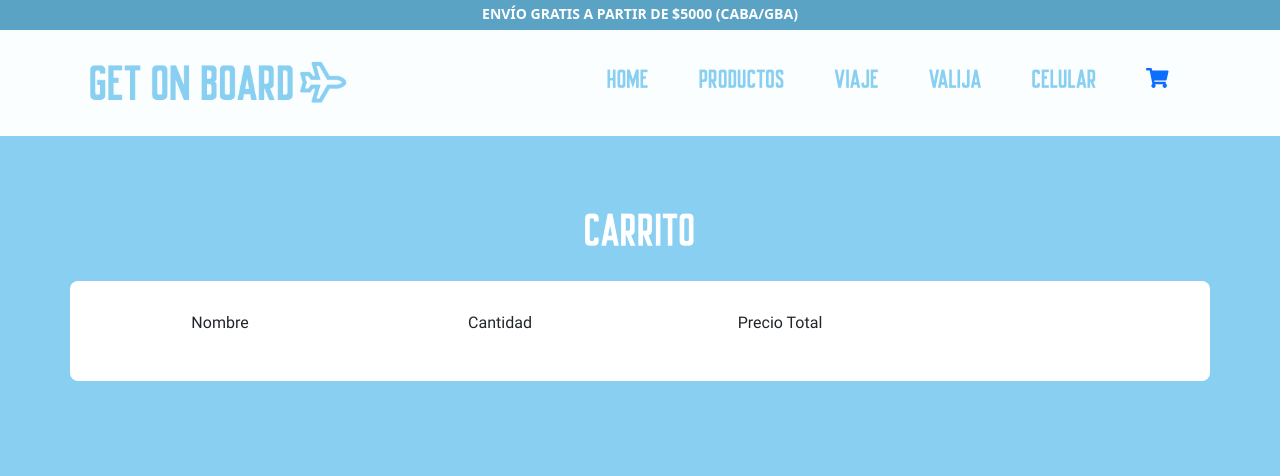
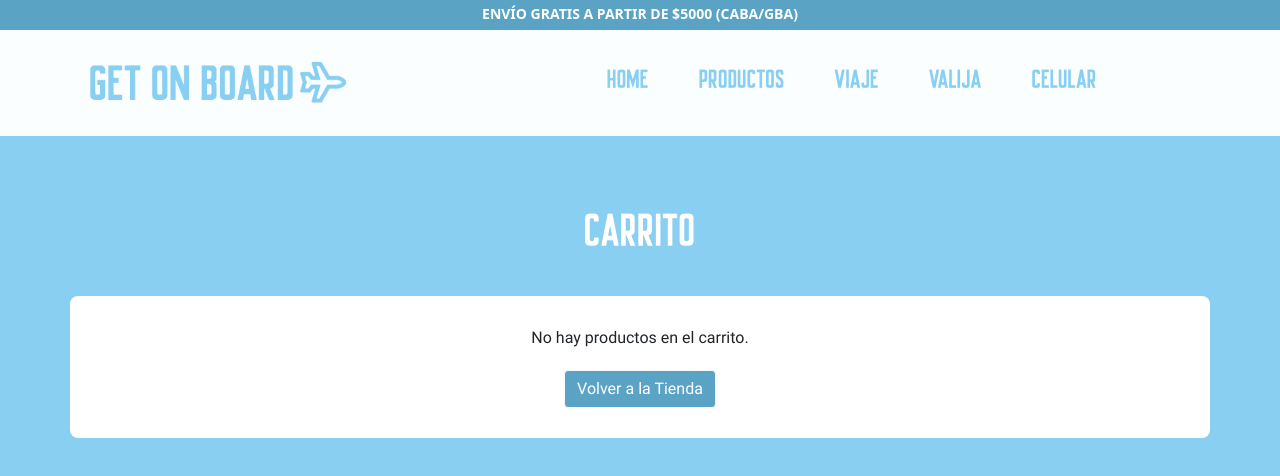
Before and after one commit to danicoccorullo/getonboard, a React (Create React App) app: page /cart in a window 1280 px wide. Shown: the top 476 px of the page. Built offline with nearby package versions, Linux system fonts and the light colour scheme.

Commit message:
Cart View

```diff
--- a/package.json
+++ b/package.json
@@ -4,6 +4,7 @@
   "private": true,
   "dependencies": {
     "@fortawesome/fontawesome-svg-core": "^1.2.35",
+    "@fortawesome/free-regular-svg-icons": "^5.15.4",
     "@fortawesome/free-solid-svg-icons": "^5.15.3",
     "@fortawesome/react-fontawesome": "^0.1.14",
     "@testing-library/jest-dom": "^5.11.4",
--- a/src/App.js
+++ b/src/App.js
@@ -4,7 +4,7 @@ import NavBar from './components/NavBar';
 import ItemListContainer from './components/ItemListContainer';
 import ItemDetailContainer from './components/ItemDetailContainer';
 import Cart from './components/Cart'
-import {CartProvider} from './components/CartContext';
+import {CartProvider} from './components/context/CartContext';
 import 'bootstrap/dist/css/bootstrap.min.css';
 import {BrowserRouter, Switch, Route } from 'react-router-dom';
 
--- a/src/components/Cart.js
+++ b/src/components/Cart.js
@@ -1,20 +1,31 @@
 import {Container,Row,Col,Button} from 'react-bootstrap';
-import {CartContext} from './CartContext';
-import {useContext} from 'react'
+import {CartContext} from './context/CartContext';
+import {useContext} from 'react';
+import {Link} from 'react-router-dom';
+import { FontAwesomeIcon } from '@fortawesome/react-fontawesome';
+import { faTrashAlt } from '@fortawesome/free-regular-svg-icons';
 import './css/Cart.css';
 
 function Cart(){
 
-    const { webCart, setWebCart, cartItems } = useContext(CartContext);
-
-    let itemCartId = 0;
+    const { webCart, setWebCart, cartTotalItems, setCartTotalItems, cartTotalPrice, setCartTotalPrice} = useContext(CartContext);
 
     const removeItem = (prodId) => {
-        const newCart = webCart.filter(prod => prod.productId != prodId)
-        console.log(newCart);
+        const newCart = webCart.filter(prod => prod.productId !== prodId)
+        const deleteItems = webCart.filter(prod => prod.productId === prodId);
         setWebCart(newCart);
+        setCartTotalItems(cartTotalItems - deleteItems[0].qty);
+        setCartTotalPrice(cartTotalPrice - (deleteItems[0].qty * deleteItems[0].price));
     }
 
+    const clearCart = () => {
+        const clear = [];
+        setWebCart(clear);
+        setCartTotalItems(0);
+        setCartTotalPrice(0);
+    }
+
+    if (webCart.length > 0) {
         return (
             <Container className="home-container">
             <Row>
@@ -23,21 +34,44 @@ function Cart(){
                 </Col>
             </Row>
             <Row className="cartInfoContainer">
-            <Col md={3}><p>Nombre</p></Col>
-            <Col md={3}><p>Cantidad</p></Col>
-            <Col md={3}><p>Precio Total</p></Col>
-            <Col md={3}><p></p></Col>
-            {webCart.map((cartProd,index) => (
+                <Col md={3}><h3>NOMBRE</h3></Col>
+                <Col md={3}><h3>CANTIDAD</h3></Col>
+                <Col md={3}><h3>PRECIO TOTAL</h3></Col>
+                <Col md={3}><h3></h3></Col>
+                {webCart.map((cartProd) => (
                     <>
                     <Col md={3}><p>{cartProd.name}</p></Col>
                     <Col md={3}><p>{cartProd.qty}</p></Col>
                     <Col md={3}><p>${Number(cartProd.price)*Number(cartProd.qty)}</p></Col>
-                <Col md={3}><Button onClick={() => removeItem(cartProd.productId)}>Quitar</Button></Col>
+                    <Col md={3}><Link onClick={() => removeItem(cartProd.productId)}><FontAwesomeIcon icon={faTrashAlt} /></Link></Col>
                     </>
                 ))}
+            </Row>
+            <Row>
+                <Col md={{span:4,offset:8}} className="cartActionsContainer">
+                    <div><h3>TOTAL: ${cartTotalPrice} </h3></div>
+                    <Button onClick={clearCart} variant="light" className="button-add-cart">Vaciar Carrito</Button>
+                </Col>
+            </Row>
+        </Container>
+    );
+    } else {
+        return(
+            <Container className="home-container">
+                <Row>
+                    <Col md={12}>
+                        <h1>Carrito</h1>
+                    </Col>
+                </Row>
+            <Row className="cartInfoContainer">
+                <Col md={12} className="cart-empty-msg">No hay productos en el carrito.</Col>
+                <Col md={12}>
+                <Link to={`/productos`} className="button-add-cart"><Button variant="light" className="button-add-cart">Volver a la Tienda</Button></Link>
+                </Col>
             </Row>
             </Container>
         );
     }
+}
 
 export default Cart;
--- a/src/components/CartContext.js
+++ /dev/null
@@ -1,18 +0,0 @@
-import { createContext, useContext, useState } from "react";
-import {productos} from './data/productsData';
-
-export const CartContext = createContext();
-
-export const CartProvider = function({children}){
-	const [products, setProducts] = useState(productos);
-	const [webCart, setWebCart] = useState([]);
-	const [cartItems, setCartItems] = useState([]);
-
-	return (
-		<CartContext.Provider value={{ products, setProducts, webCart, setWebCart, cartItems, setCartItems }}>
-		{children}
-		 </CartContext.Provider>
-	);
-}
-
-export default CartContext;
--- a/src/components/CartWidget.js
+++ b/src/components/CartWidget.js
@@ -1,11 +1,27 @@
 import { FontAwesomeIcon } from '@fortawesome/react-fontawesome';
 import { faShoppingCart } from '@fortawesome/free-solid-svg-icons';
+import {CartContext} from './context/CartContext';
 import { Link } from 'react-router-dom';
+import { useContext } from 'react';
+import './css/Cart.css';
 
 function CartWidget(){
-    return (
-        <Link to={`/cart`}><FontAwesomeIcon icon={faShoppingCart} /></Link>
-    );
+
+    const { cartTotalItems } = useContext(CartContext);
+
+    if (cartTotalItems > 0) {
+        return (
+            <>
+            <Link className="cart-icon" to={`/cart`}><FontAwesomeIcon icon={faShoppingCart} /></Link>
+            <div className="cart-item-count">{cartTotalItems}</div>
+            </>
+        );
+    } else{
+        return(
+            <>
+            </>
+        );
+    }
 }
 
 export default CartWidget;
--- a/src/components/ItemDetail.js
+++ b/src/components/ItemDetail.js
@@ -3,20 +3,22 @@ import {Container,Row,Col} from 'react-bootstrap';
 import './css/ItemDetail.css';
 import {useState, useContext} from 'react';
 import {Link} from 'react-router-dom';
-import {CartContext} from './CartContext';
+import {CartContext} from './context/CartContext';
 
 function ItemDetail(props){
 
     const {id, pictureURL, name, description, category, price} = props;
     const [items, setItems] = useState(0);
 
-    const { products, setProducts, webCart, setWebCart } = useContext(
+    const { webCart, setWebCart, cartTotalItems, setCartTotalItems, cartTotalPrice, setCartTotalPrice } = useContext(
         CartContext
       );
 
     const addItem = () => {
         const cartVar = [...webCart];
         const prodInfo = {'productId': id, 'name': name, 'price': price, 'qty': items}
+        setCartTotalItems(cartTotalItems + items);
+        setCartTotalPrice(cartTotalPrice + price*items);
         let isInCart = false;
         cartVar.map(cartItems => {
             if(cartItems['productId'] === prodInfo['productId']) {
@@ -47,7 +49,7 @@ function ItemDetail(props){
                         <div className="product-detail-count">
                             <ItemCount items={items} stock={8} onAdd={setItems}/>
                             <CartContext.Provider value={{items, setItems}}>
-                                {items > 0 && <Link to={`/cart`} className="button-checkout" onClick={addItem}>Terminar compra</Link>}
+                                {items > 0 && <Link to={`/cart`} className="button-checkout" onClick={addItem}>Agregar al Carrito</Link>}
                             </CartContext.Provider>
                         </div>
                     </div>
--- /dev/null
+++ b/src/components/context/CartContext.js
@@ -0,0 +1,19 @@
+import { createContext, useState } from "react";
+import {productos} from '../data/productsData';
+
+export const CartContext = createContext();
+
+export const CartProvider = function({children}){
+	const [products, setProducts] = useState(productos);
+	const [webCart, setWebCart] = useState([]);
+	const [cartTotalItems, setCartTotalItems] = useState(0);
+	const [cartTotalPrice, setCartTotalPrice] = useState(0);
+
+	return (
+		<CartContext.Provider value={{ products, setProducts, webCart, setWebCart,cartTotalItems, setCartTotalItems, cartTotalPrice, setCartTotalPrice}}>
+		{children}
+		 </CartContext.Provider>
+	);
+}
+
+export default CartContext;
--- a/src/components/css/Cart.css
+++ b/src/components/css/Cart.css
@@ -1,5 +1,47 @@
-.cartInfoContainer{
+.cartInfoContainer, .cartActionsContainer{
     background-color:white;
     padding:30px 10px;
     border-radius: 8px;
+    margin-top:15px!important;
 }
+
+.cartInfoContainer h3, .cartActionsContainer h3{
+    color:#88cff1;
+    font-family:'OlympusMount';
+    font-size:20px;
+}
+
+.cartInfoContainer p{
+    padding:10px 0px;
+}
+
+.cart-empty-msg{
+    padding-bottom:20px;
+}
+
+svg.svg-inline--fa.fa-trash-alt {
+    font-size: 22px;
+    color:#88cff1;
+    margin-top: 10px;
+}
+
+svg.svg-inline--fa.fa-trash-alt:hover {
+    color:#5BA3C4;
+}
+
+.cart-item-count{
+    background:#5BA3C4;
+    color:white;
+    width:20px;
+    height:20px;
+    font-size:12px;
+    border-radius:10px;
+    text-align:center;
+    float:left;
+    padding-top:1px;
+}
+
+.cart-icon{
+    float:left;
+    padding-right:2px;
+}
--- a/src/components/css/NavBar.css
+++ b/src/components/css/NavBar.css
@@ -40,10 +40,13 @@
   .navbar-icons{
     padding-top:25px;
     font-size:20px;
-    color:#88cff1;
   }
 
-  .navbar-icons:hover{
+  .navbar-icons a {
+    color:#88cff1;
+}
+
+  .navbar-icons a:hover{
     color:#5BA3C4!important;
   }
 
```
Also changed, not shown: 1 other file (tests, documents, lock files or other folders). Lines whose indentation alone changed are shown as unchanged.
